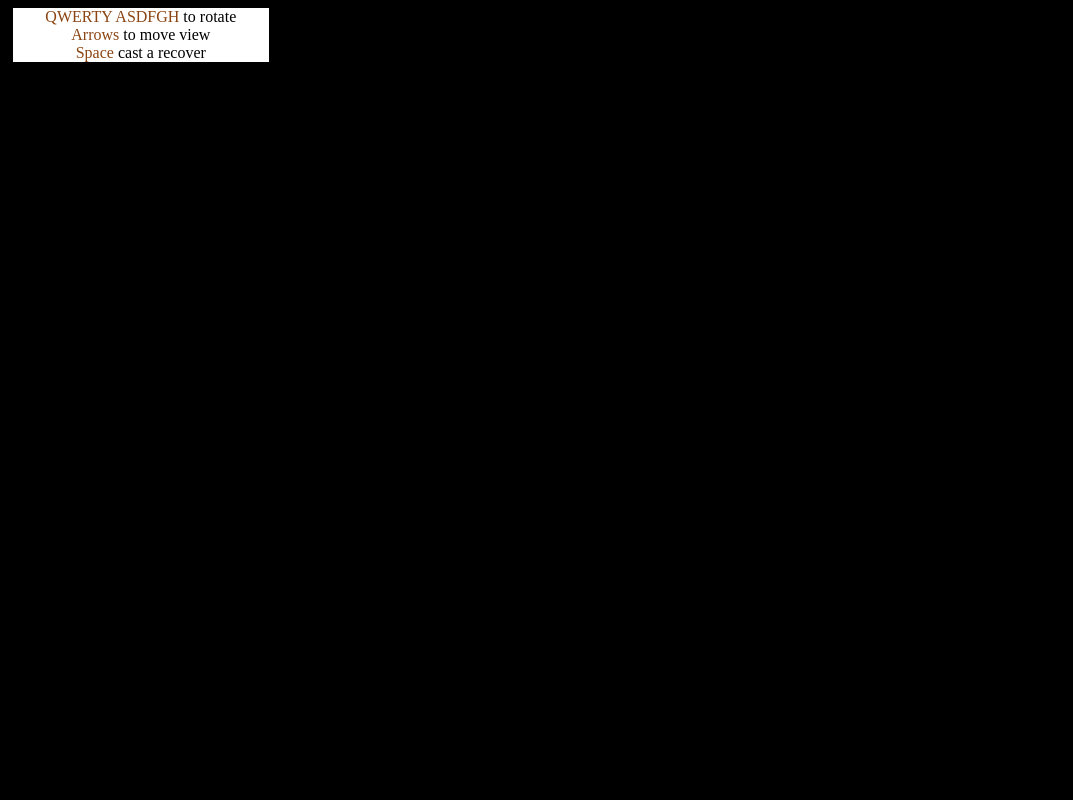
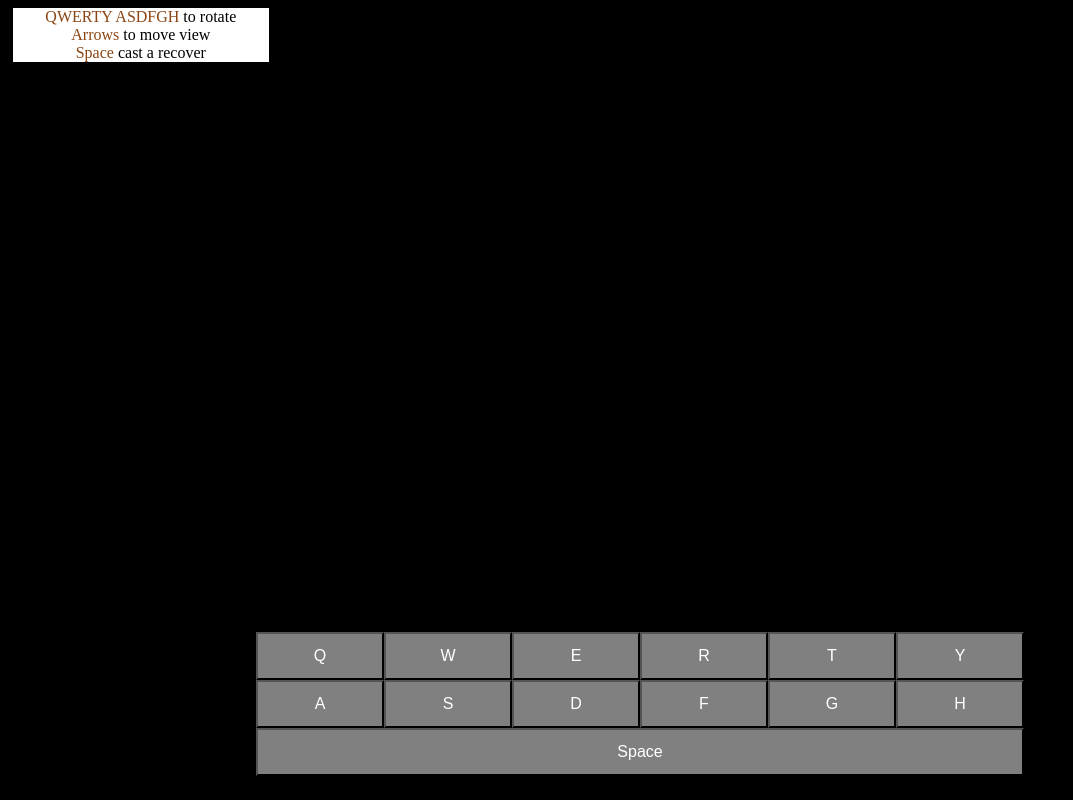
Before and after one commit to TomoGaSukunai/SaabaaGaSukunai, a website: page web/Cube/index.html in a window 1280 px wide. Shown: the whole page, without its empty margins (0-1073 px from the left). Drawn offline with Linux system fonts and the light colour scheme.

Commit message:
Add virtual keyboard

```diff
--- a/web/Cube/index.html
+++ b/web/Cube/index.html
@@ -6,7 +6,11 @@
         <div id="bhelp">
             <span class="ctrl">QWERTY ASDFGH</span> to rotate  <br />
             <span class="ctrl">Arrows</span> to move view <br />
-            <span class="ctrl">Space</span> cast a recover </div>
+            <span class="ctrl">Space</span> cast a recover <br />
+        </div>
+        <div id="vkeys">
+
+        </div>
     </body>
     <style>
         span.ctrl
@@ -47,7 +51,61 @@
             background: white;
             text-align: center;
         }
+        #vkeys
+        {
+            display: block;
+            position: absolute;
+            bottom: 1%;
+            align-self: center;
+            margin: auto;
+            height: 20%;
+            width: 100%;
+            background: black;
+            text-align: center;
+
+        }
+        .vkey, .vkey2
+        {
+            background: gray;
+            color: white;
+            font-size: 100%;
+            height: 30%;
+
+        }
+        .vkey
+        {
+            width: 10%;
+        }
+        .vkey2
+        {
+            width: 60%;
+        }
     </style>
+    <script id="shader-fs2" type="x-shader/x-fragment">
+        precision mediump float;
+        varying vec2 vTexureCoord;
+
+        uniform sampler2D uSampler;
+        void main(void) {
+            gl_FragColor = texture2D(uSampler, vTextureCoord);
+        }
+    </script>
+    <script id="shader-vs2" type="x-shader/x-vertex">
+        attribute vec3 coordinates;
+        uniform mat4 Pmatrix;
+        uniform mat4 Vmatrix;
+        uniform mat4 Mmatrix;
+        uniform mat4 Lmatrix;
+        attribute vec2 uv;
+
+        varying vec2 vTexureCoord;
+
+        void main(void){
+            gl_Position = Pmatrix*Vmatrix*Mmatrix*Lmatrix*vec4(coordinates, 1.0);
+            //gl_PointSize = 10.0;
+            vTexureCoord = uv;
+        }
+    </script>
     <script id="shader-fs" type="x-shader/x-fragment">
         precision mediump float;
         varying vec3 vColor;
--- a/web/Cube/main.js
+++ b/web/Cube/main.js
@@ -373,6 +373,35 @@ function main() {
         //console.log(e)
     })
 
+    var vkeys = document.querySelector("#vkeys")
+    var QWERTY = "QWERTY ASDFGH "
+    for (var i = 0; i < QWERTY.length; i++) {
+        var k = QWERTY[i]
+        if (k !== " ") {
+            var but = document.createElement("button")
+            but.className = "vkey"
+            but.innerHTML = k
+            but.onclick = function () {
+                var x = k
+                return function () {
+                    keyState.f = true
+                    keyState.code = x
+                }
+            }()
+            vkeys.appendChild(but)
+        } else {
+            var br = document.createElement("br")
+            vkeys.appendChild(br)
+        }
+    }
+    var space = document.createElement("button")
+    space.className = "vkey2"
+    space.innerHTML = "Space"
+    space.onclick = function () {
+        keyState.f = true
+        keyState.code = " "
+    }
+    vkeys.appendChild(space)
     draw()
 }
 
```
Also changed, not shown: 1 other file.
